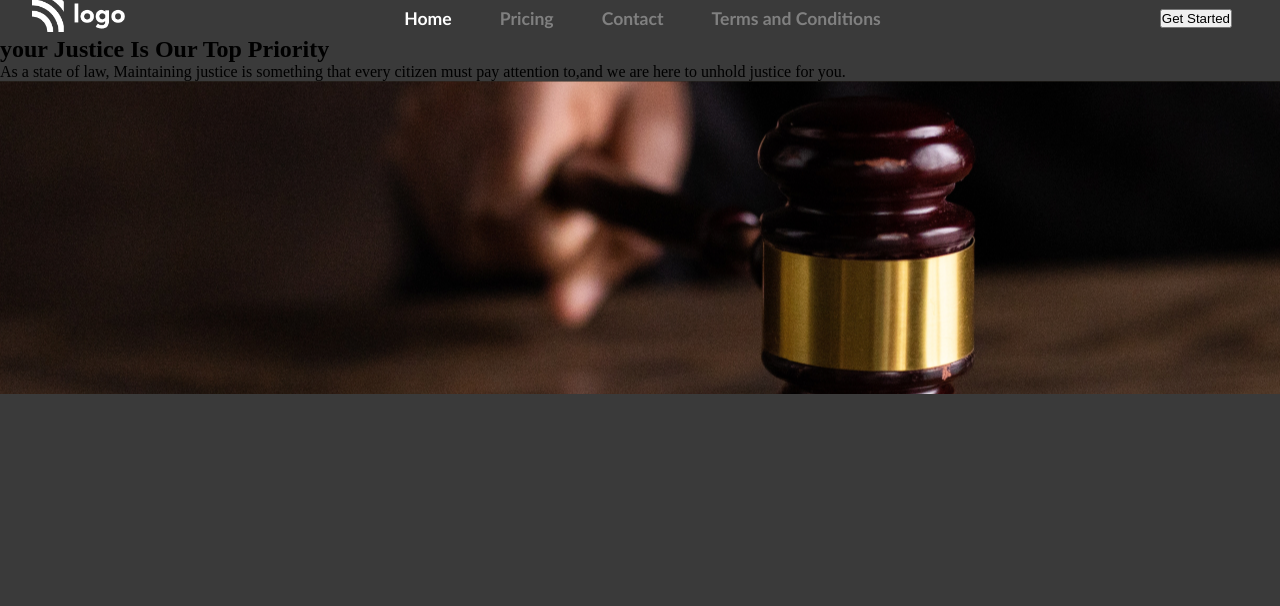
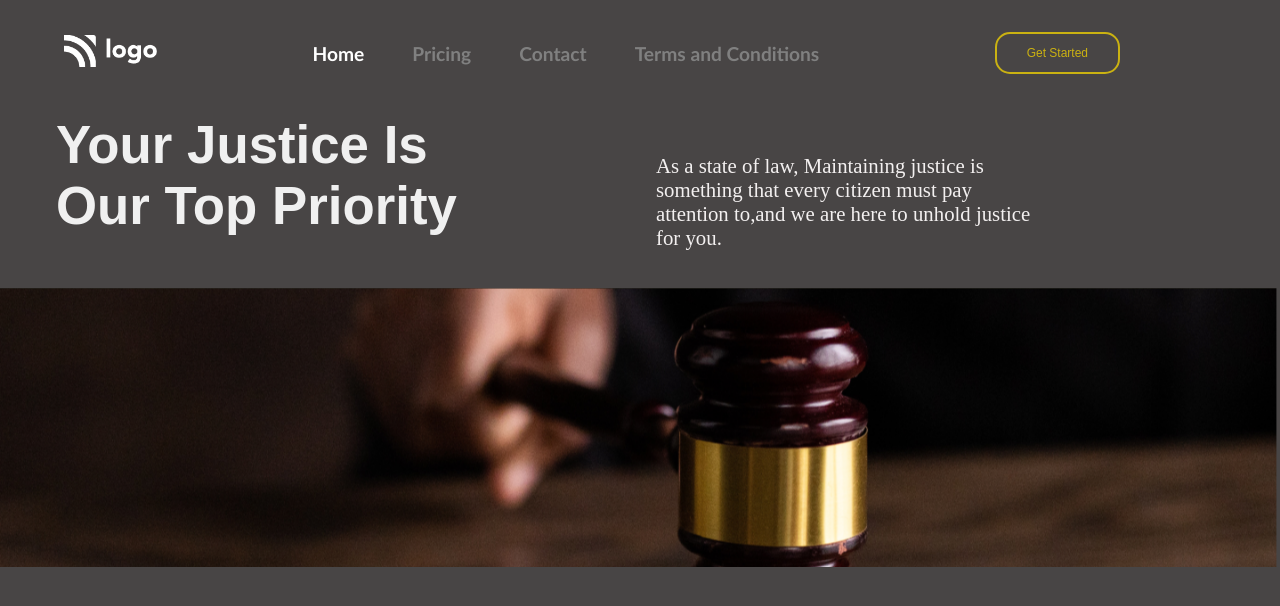
Before and after one commit to kanjsoni/HTML-CSS-PROJECT4, a plain HTML site: page index.html in a window 1280 px wide. Drawn offline with Linux system fonts and the light colour scheme; a web font is replaced by a local one.

Commit message:
added flex proverty

```diff
--- a/index.html
+++ b/index.html
@@ -39,7 +39,7 @@
             </ul>
           </div>
           <div>
-            <button class="button-small">Get Started</button>
+            <button class="button">Get Started</button>
           </div>
         </nav>
       </section>
@@ -47,16 +47,21 @@
       <section aria-label="hero">
         <div class="hero">
           <h1 class="hero-heading">
-            your Justice Is Our Top Priority
+            Your Justice Is Our Top Priority
           </h1>
           <div class="description">
             <p>As a state of law, Maintaining justice is something that every citizen must pay attention to,and we are here to unhold justice for you.</p>
+
+
           </div>
-            <div>
-              <img src="./Assets\BG.png" alt="bottom-img" />
-            </div>
           </div>
         </div>
+        <footer class="footer-section">
+          <div class="bimg">
+            <img src="./Assets\BG.png" alt="bottom-img" />
+          </div>
+        </footer>
+
       </section>
     </div>
   </body>
--- a/style.css
+++ b/style.css
@@ -2,18 +2,18 @@
     margin: 0;
     padding: 0;
     box-sizing: border-box;
+    max-width: 1280px;
 }
 
 body{
-    background-color: rgba(44, 44, 44, 0.932);
+    background-color: rgba(38, 34, 34, 0.838);
 }
 .container{
     overflow: hidden;
-    max-width: 100%;
 }
 .navbar{
-    margin-left: 2rem;
-    margin-right: 3rem;
+    margin-top: 2rem;
+    margin-left: 4rem;
     display: flex;
     justify-content: space-between;
     align-items: center;
@@ -29,12 +29,63 @@ body{
     justify-content: space-between;
     align-items: center;
     font-family: 'Gill Sans', 'Gill Sans MT', Calibri, 'Trebuchet MS', sans-serif;
-    font-size: 1.1rem;
+    font-size: 1.2rem;
     font-weight: 900;
     gap: 3rem;
     list-style: none;
     color: grey;
 }
+
 .list-item:nth-child(1){
     color: white;
 }
+.button{
+    background-color:transparent;
+    border:solid 2px ;
+    color: rgba(236, 205, 5, 0.799);
+    padding: 12px 30px;
+    text-align: center;
+    text-decoration: none;
+    display: inline-block;
+    font-size: 12px;
+    border-radius: 15px;
+    margin-left: 20px;
+    cursor: pointer;
+    margin-right: 10rem;
+}
+
+.hero{
+    justify-content: space-between;
+    display: flex;
+}
+.hero-heading{
+    justify-content: space-between;
+    display: flex;
+    width: 30rem;
+    color:#f0f0f0;
+    font-weight: 900;
+    text-align: left;
+    font-size: 3.3rem;
+    margin-left: 3.5rem;
+    margin-top: 2.5rem;
+    font-family: Arial, Helvetica, sans-serif;
+}
+.description{
+    width: 24rem;
+    color: rgb(243, 240, 240);
+    text-align: left;
+    font-size: 1.3rem;
+    margin-top: 5rem;
+    margin-right: 15rem;
+
+    font-family: "Ubuntu", serif;
+    font-weight: 300;
+     font-style: normal;;
+}
+
+.bimg{
+    margin-top: 2.4rem;
+    margin-bottom: 0px;
+    height: 200px;
+    width: 1280px;
+    }
```
